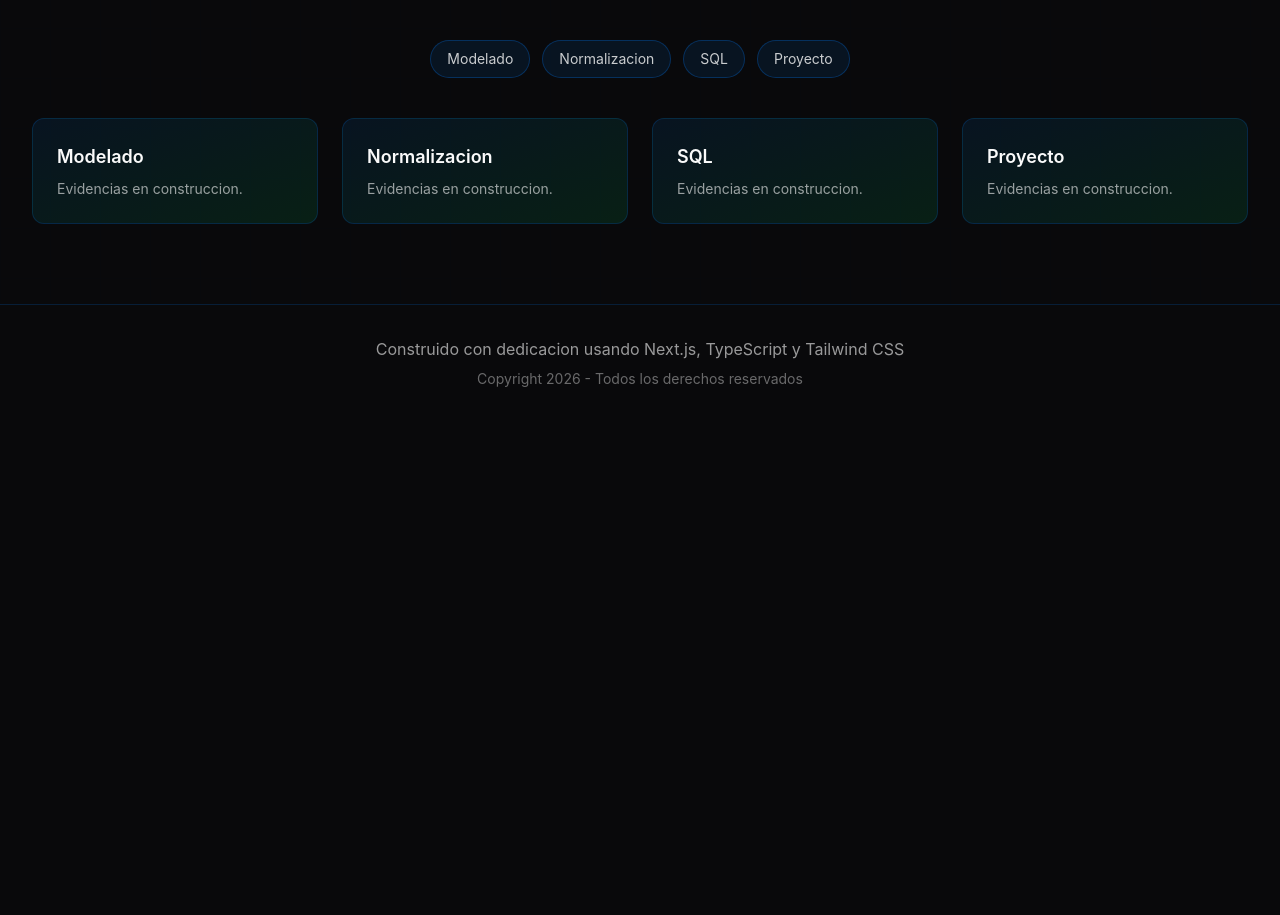
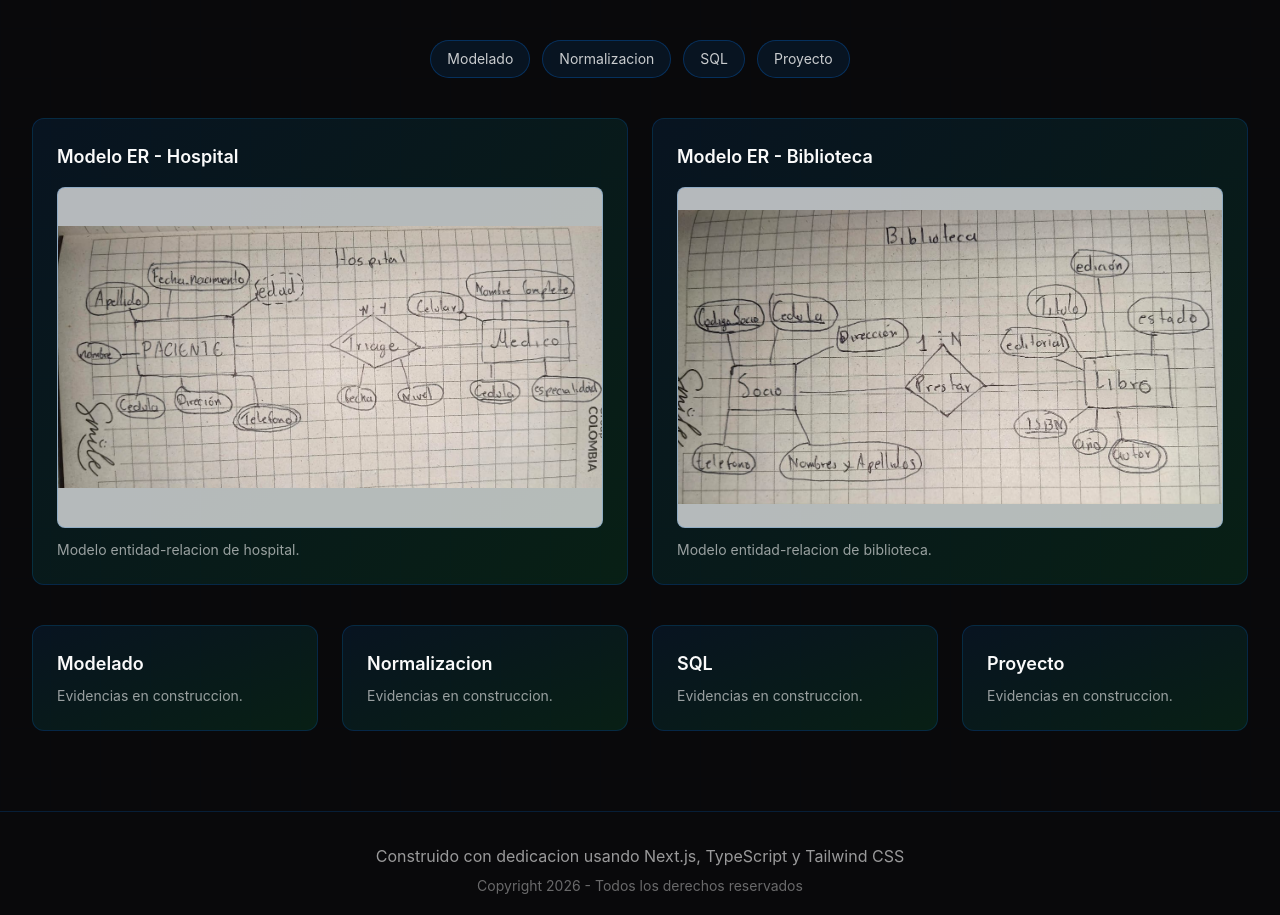
Before and after one commit to bdherrera/portafolio, a Next.js app: page /relational-db in a window 1280 px wide. Shown: the part 822-1737 px from the top of the page. Before the commit the page ends 1243 px from the top, so only its background shows below. Built offline with nearby package versions, Linux system fonts and the light colour scheme.

Commit message:
imagenes de evidencias  primeros modelos

```diff
--- a/src/components/sections/RelationalDb.tsx
+++ b/src/components/sections/RelationalDb.tsx
@@ -20,6 +20,19 @@ const evidenceCategories = [
     {
         title: 'Proyecto',
         description: 'Evidencias en construccion.',
+    },
+];
+
+const evidenceImages = [
+    {
+        title: 'Modelo ER - Hospital',
+        description: 'Modelo entidad-relacion de hospital.',
+        src: '/images/evidencias/hospital.jpeg',
+    },
+    {
+        title: 'Modelo ER - Biblioteca',
+        description: 'Modelo entidad-relacion de biblioteca.',
+        src: '/images/evidencias/biblioteca.jpeg',
     },
 ];
 
@@ -133,6 +146,31 @@ export default function RelationalDb() {
                         ))}
                     </div>
 
+                    <div className="grid md:grid-cols-2 gap-6 mb-10">
+                        {evidenceImages.map((evidence) => (
+                            <div
+                                key={evidence.title}
+                                className="p-6 rounded-xl bg-gradient-to-br from-primary-500/10 to-accent-500/10 border border-primary-500/20"
+                            >
+                                <div className="flex items-center justify-between mb-4">
+                                    <h4 className="text-lg font-semibold text-foreground">
+                                        {evidence.title}
+                                    </h4>
+                                </div>
+                                <div className="relative w-full aspect-[16/10] rounded-lg overflow-hidden bg-white/70 border border-primary-500/20">
+                                    <img
+                                        src={evidence.src}
+                                        alt={evidence.title}
+                                        className="w-full h-full object-contain"
+                                    />
+                                </div>
+                                <p className="text-sm text-foreground/60 mt-3">
+                                    {evidence.description}
+                                </p>
+                            </div>
+                        ))}
+                    </div>
+
                     <div className="grid md:grid-cols-2 lg:grid-cols-4 gap-6">
                         {evidenceCategories.map((category) => (
                             <div
```
Also changed, not shown: public/images/evidencias/biblioteca.jpeg (added), public/images/evidencias/hospital.jpeg (added).
